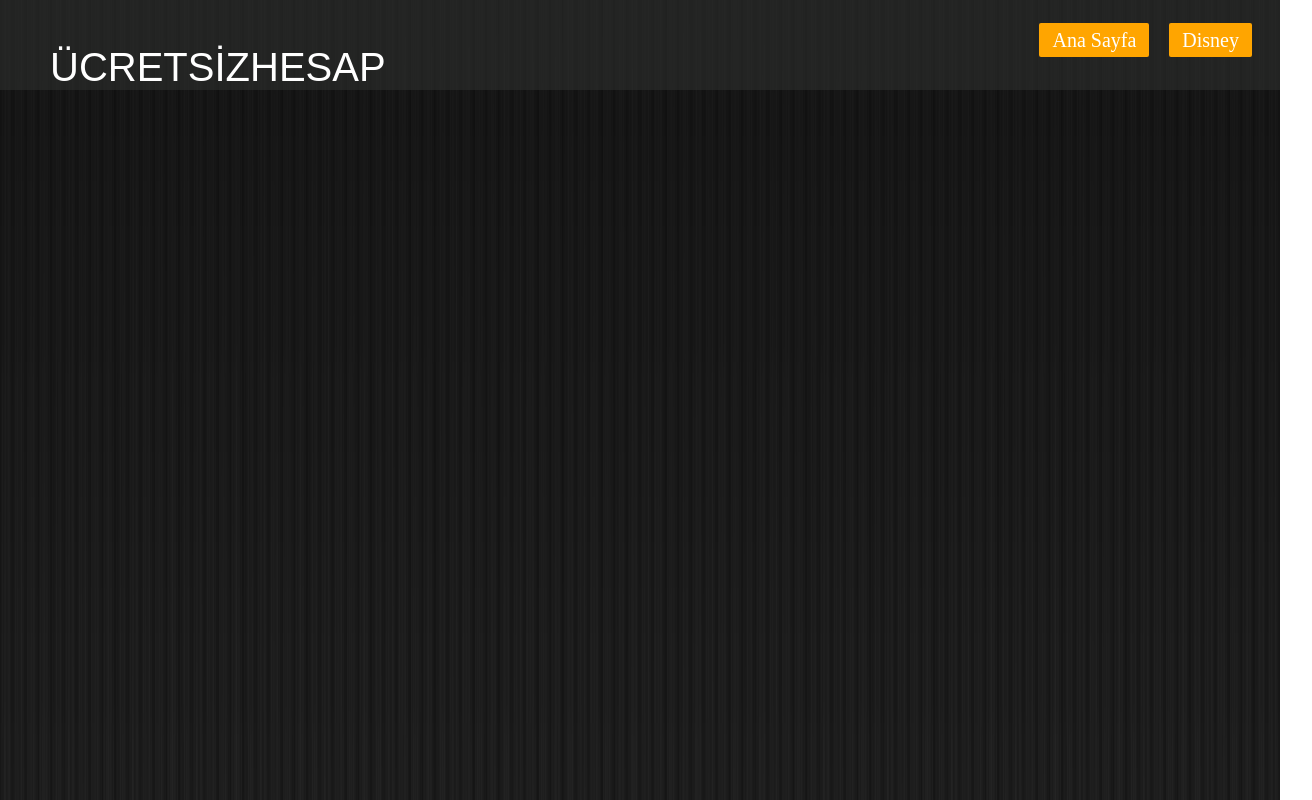
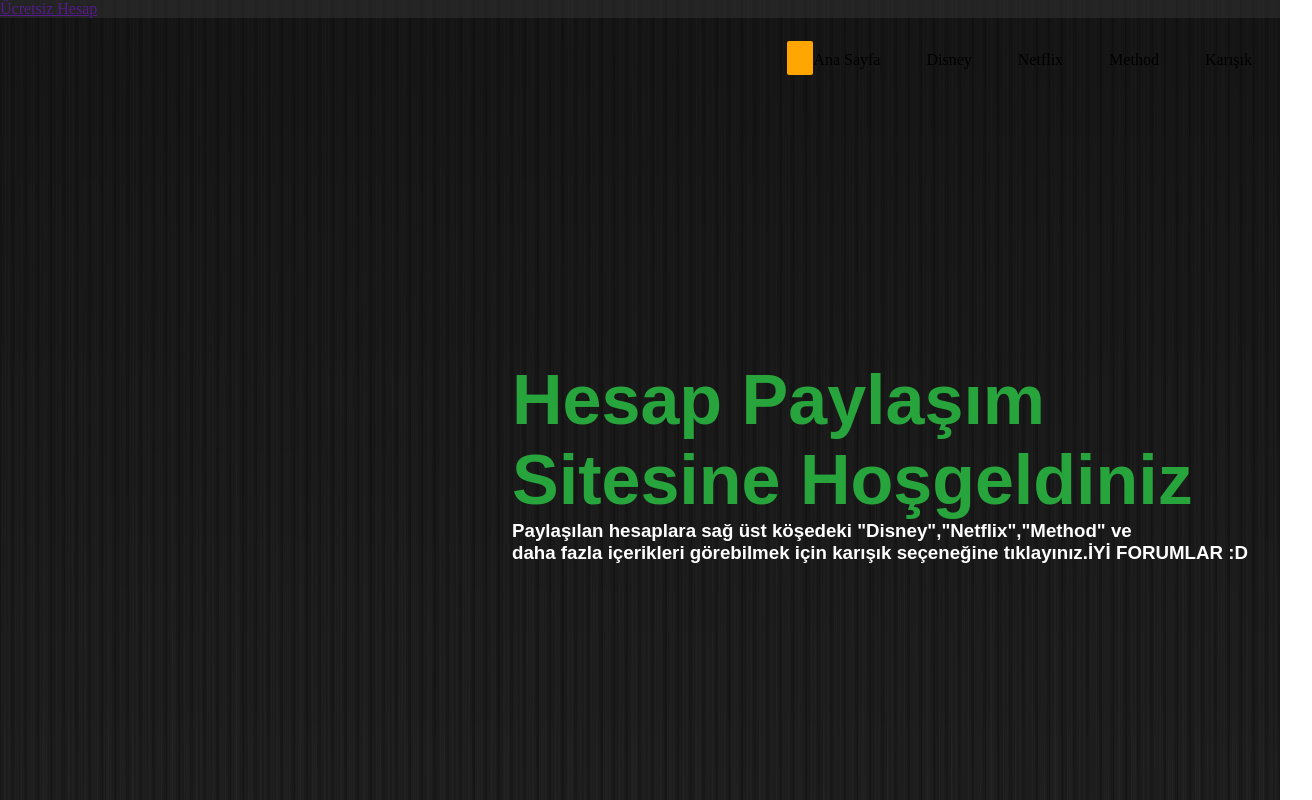
Before and after one commit to berta1233/berta1, a plain HTML site: page index.html in a window 1280 px wide. Shown: the whole page, 1312 px wide, since content can reach past the window. Drawn offline with Linux system fonts and the light colour scheme.

Commit message:
Update index.html

```diff
--- a/index.html
+++ b/index.html
@@ -2,32 +2,30 @@
 <html lang="en">
 <head>
     <meta charset="UTF-8">
-    <meta http-equiv="X-UA-Compatible" content="IE=edge">
     <meta name="viewport" content="width=device-width, initial-scale=1.0">
-    <title>Ücretsiz Hesap Paylaşım</title>
+    <title>Ücretsiz Hesap</title>
     <link rel="stylesheet" href="style.css">
 </head>
 <body>
-    <!--! header section start-->
-<header>
-    <div class="container">
-        <div class="navbar">
-            <div class="dwgames">
-                <a href="#">ÜCRETSİZHESAP</a>
-            </div>
-            <ul>
-                <li><a href="anasayfa.html" class="active">Ana Sayfa</a></li>
-                <li><a href="disney.html" class="active">Disney</a></li>
-            </ul>
+   <div class="container">
+    <div class="navbar">
+        <div class="ucretsizhesap">
+            <a href="">Ücretsiz Hesap</a>
         </div>
+        <ul>
+            <li><a href="anasayfa.html" class="active"></a>Ana Sayfa</li>
+            <li><a href="disney.html" ></a>Disney</li>
+            <li><a href="netflix.html" ></a>Netflix</li>
+            <li><a href="method.html" ></a>Method</li>
+            <li><a href="karısık.html" ></a>Karışık</li>
+        </ul>
     </div>
-</header>
-    <script src="js/script.js"></script>
-    <!--! header section end-->
+    <div class="center">
+        <h1>Hesap Paylaşım Sitesine Hoşgeldiniz </h1>
+        <h3>Paylaşılan hesaplara sağ üst köşedeki "Disney","Netflix","Method" ve </h3>
+        <h3>daha fazla içerikleri görebilmek için karışık seçeneğine tıklayınız.İYİ FORUMLAR :D</h3>
+    </div>
+   </div>
+
 </body>
 </html>
-
-<!--! Ana sayfa section start  -->
-<section class="Ana sayfa" id="Ana sayfa">
-</section>
-<!--! Ana sayfa section end  -->
```
